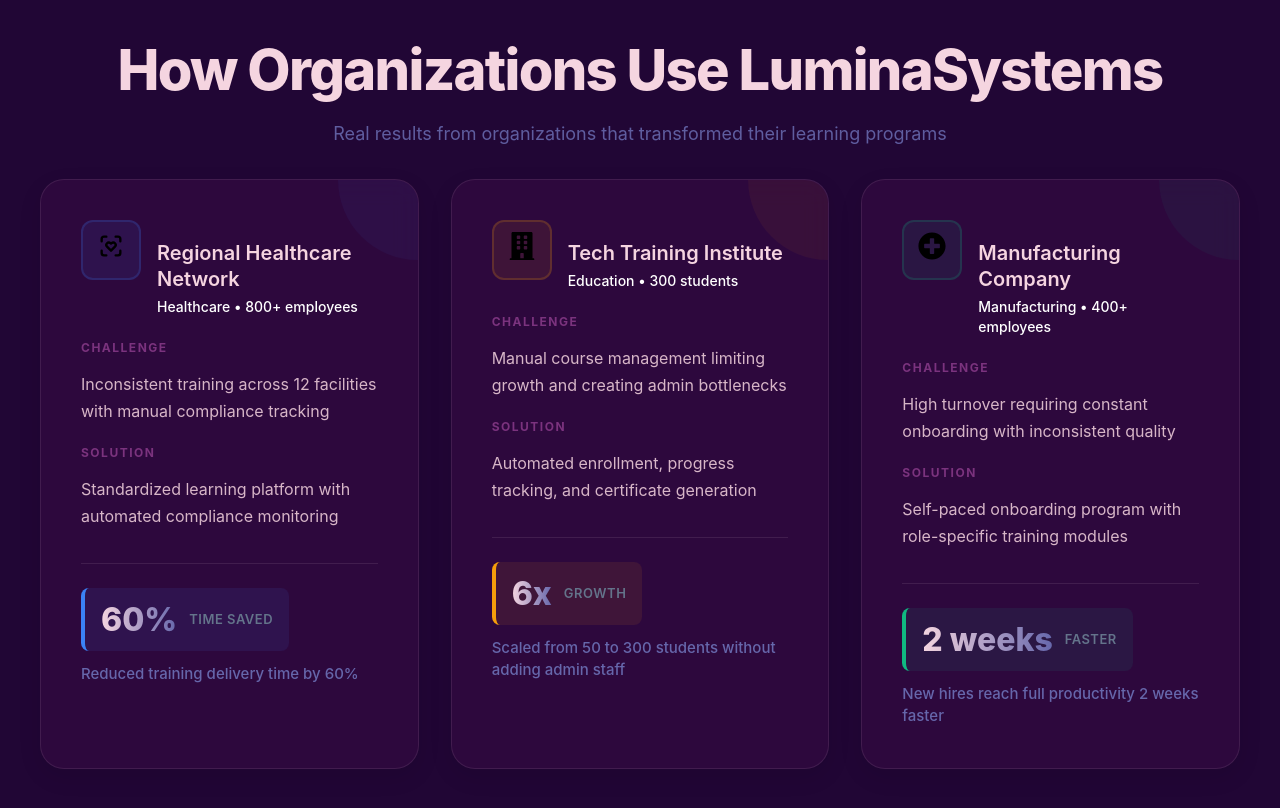
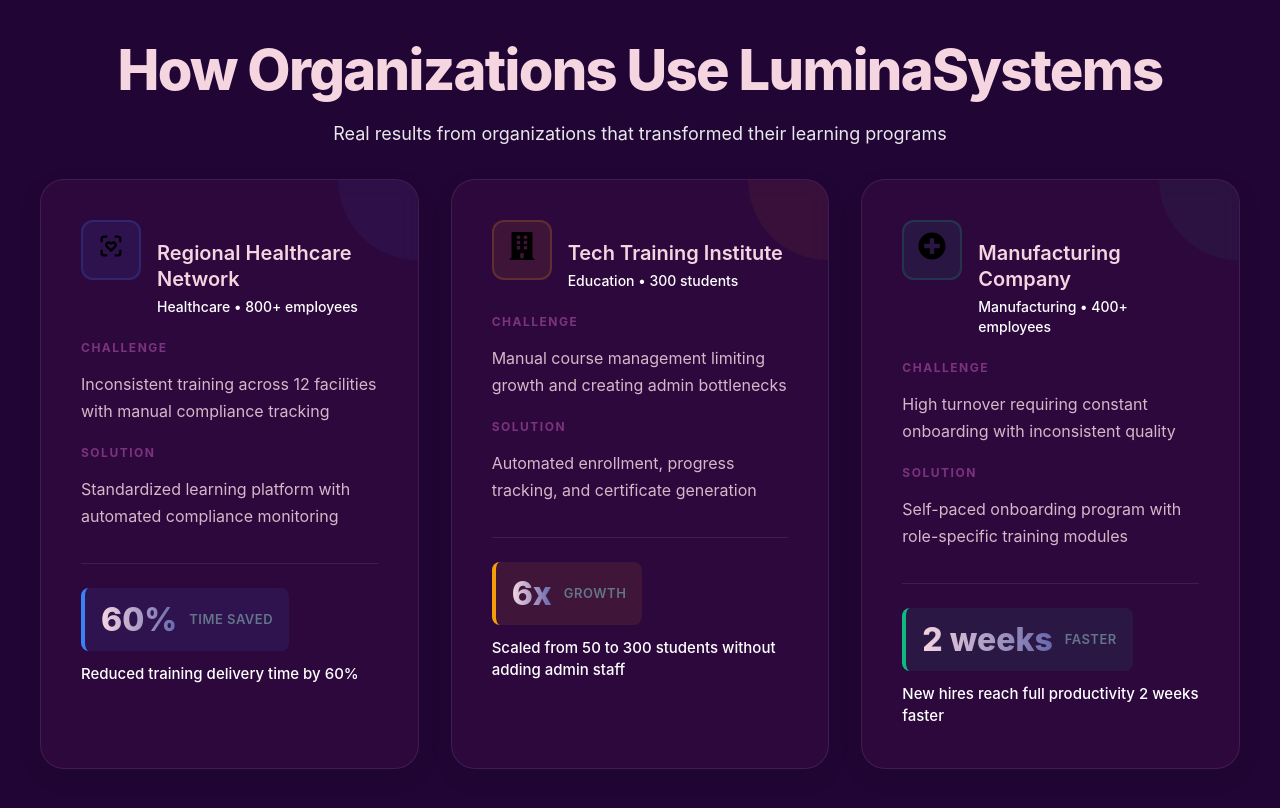
Before and after one commit to pseudo-ghost/platform, a React (Vite) app in the folder my-react-app/: page / in a window 1280 px wide. Shown: the part 1060-1868 px from the top of the page. Built offline with nearby package versions, Linux system fonts and the light colour scheme.

Commit message:
updated features section

```diff
--- a/my-react-app/src/components/Features/Features.jsx
+++ b/my-react-app/src/components/Features/Features.jsx
@@ -197,7 +197,7 @@
   },
   subtitle: {
     fontSize: "1.125rem",
-    color: "#6667AB",
+    color: "white",
     maxWidth: "650px",
     margin: "0 auto",
     lineHeight: "1.6",
@@ -427,7 +427,7 @@
   },
   resultText: {
     fontSize: "0.9375rem",
-    color: "#6667AB",
+    color: "white",
     fontWeight: "500",
     margin: "0",
     lineHeight: "1.5",
```
